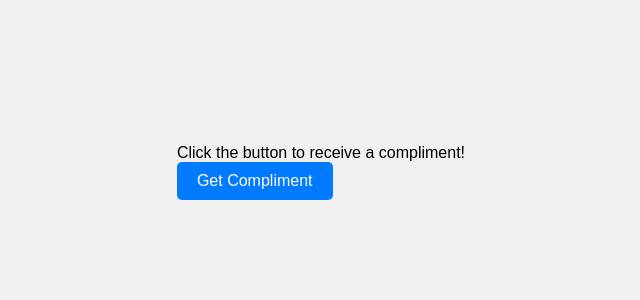
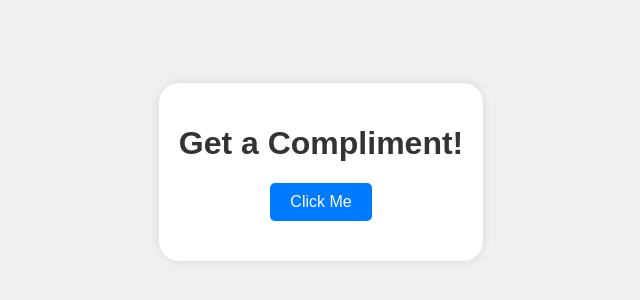
Before and after one commit to huydolo/compliments.io, a plain HTML site: page index.html in a window 1280 px wide. Shown: the part 228-528 px from the top of the page, without its empty margins (319-959 px from the left). Drawn offline with Linux system fonts and the light colour scheme.

Commit message:
Update index.html

```diff
--- a/index.html
+++ b/index.html
@@ -3,8 +3,8 @@
 <head>
     <meta charset="UTF-8">
     <meta name="viewport" content="width=device-width, initial-scale=1.0">
-    <title>Random Compliments</title>
-   <style>
+    <title>Compliment Game</title>
+    <style>
         body {
             font-family: Arial, sans-serif;
             display: flex;
@@ -50,10 +50,10 @@
     </style>
 </head>
 <body>
-
-    <div id="compliment-box">
-        <div id="compliment">Click the button to receive a compliment!</div>
-        <button id="compliment-button">Get Compliment</button>
+    <div class="container">
+        <h1>Get a Compliment!</h1>
+        <button id="complimentButton">Click Me</button>
+        <p id="complimentText"></p>
     </div>
 
     <script src="app.js"></script>
```
